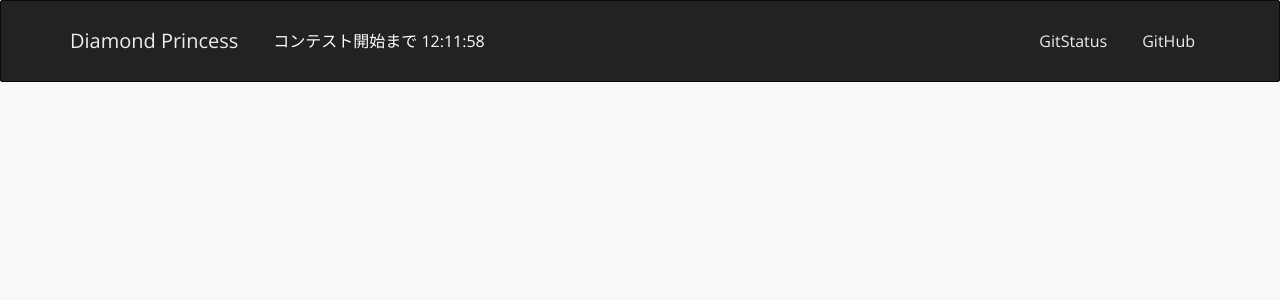
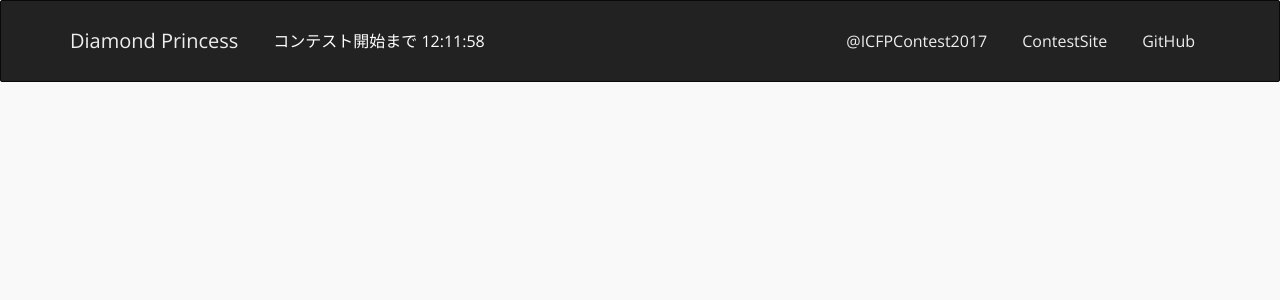
Before and after one commit to hasipon/icfpc2017, a Flask app: template dashboard/templates/base.html in a window 1280 px wide. Shown: the top 300 px of the page. Run offline with Flask 2, Linux system fonts and the light colour scheme; the template is opened without the code that fills it, so the values that code supplies are empty; some libraries are stand-ins or nearby versions.

Commit message:
update template

```diff
--- a/dashboard/templates/base.html
+++ b/dashboard/templates/base.html
@@ -15,7 +15,8 @@
       <span class="navbar-text" id="contest-timer"></span>
       <div id="navbar" class="navbar-collapse collapse">
         <ul class="nav navbar-nav navbar-right">
-          <li><a href="/gitstatus">GitStatus</a></li>
+          <li><a href="https://twitter.com/ICFPContest2017">@ICFPContest2017</a></li>
+          <li><a href="http://events.inf.ed.ac.uk/icfpcontest2017/">ContestSite</a></li>
           <li><a href="https://github.com/hasipon/icfpc2017">GitHub</a></li>
         </ul>
       </div>
```
